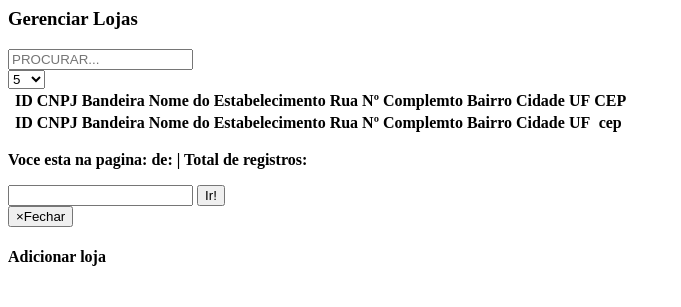
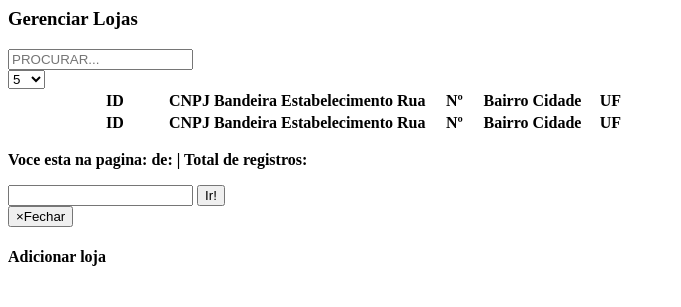
Before and after one commit to devcafe/webCafe, a PHP site: page /webCafe/modulos/mod_operacional/view/ger_lojas.php in a window 1280 px wide. Shown: the top 307 px of the page, without its empty margins (0-681 px from the left). Run offline with PHP 8.4, Linux system fonts and the light colour scheme; the visitor is signed in with stand-in values (Sample User, id 1); data comes from the database, SQL or seed files in the repository; data that the repository does not hold is empty.

Commit message:
Correcoes de layout no modulo operacional

```diff
--- a/modulos/mod_operacional/view/ger_lojas.php
+++ b/modulos/mod_operacional/view/ger_lojas.php
@@ -48,21 +48,21 @@
 	<?php if(accessRules(22) || accessRules(99)){ echo "<input type = 'hidden' value = 'true' name = 'accessDelete'>"; } ?>
 	<?php if(accessRules(23) || accessRules(99)){ echo "<input type = 'hidden' value = 'true' name = 'accessEdit'>"; } ?>
 
-	<div id="gerLojas_tabelWrapperExport">
+	<div id="gerLojas_tabelWrapperExport" class = "table-responsive">
 		<table id = "gerLojas_table" class="table table-striped table-condensed table-hover">
 			<thead>
 				<th class = "width50"></th>
-				<th id = "idLoja"> ID <span class="pull-right glyphicon glyphicon-chevron-down"></span></th>
+				<th id = "idLoja" class = "width100"> ID <span class="pull-right glyphicon glyphicon-chevron-down"></span></th>
 				<th id = "cnpj"> CNPJ <span class="pull-right glyphicon glyphicon-chevron-down"></span></th>
 				<th id = "bandeira"> Bandeira <span class="pull-right glyphicon glyphicon-chevron-down"></span></th>
-				<th id = "nome"> Nome do Estabelecimento <span class="pull-right glyphicon glyphicon-chevron-down"></span></th>
+				<th id = "nome"> Estabelecimento <span class="pull-right glyphicon glyphicon-chevron-down"></span></th>
 				<th id = "rua"> Rua <span class="pull-right glyphicon glyphicon-chevron-down"></span></th>
-				<th id = "numero"> Nº <span class="pull-right glyphicon glyphicon-chevron-down"></span></th>
-				<th id = "complemento"> Complemto <span class="pull-right glyphicon glyphicon-chevron-down"></span></th>
+				<th id = "numero" class = "width50"> Nº <span class="pull-right glyphicon glyphicon-chevron-down"></span></th>
+				<!--<th id = "complemento"> Complemto <span class="pull-right glyphicon glyphicon-chevron-down"></span></th>-->
 				<th id = "bairro"> Bairro <span class="pull-right glyphicon glyphicon-chevron-down"></span></th>
 				<th id = "cidade"> Cidade <span class="pull-right glyphicon glyphicon-chevron-down"></span></th>
-				<th id = "uf"> UF <span class="pull-right glyphicon glyphicon-chevron-down"></span></th>
-				<th id = "cep"> CEP <span class="pull-right glyphicon glyphicon-chevron-down"></span></th>
+				<th id = "uf" class = "width50"> UF <span class="pull-right glyphicon glyphicon-chevron-down"></span></th>
+				<!--<th id = "cep"> CEP <span class="pull-right glyphicon glyphicon-chevron-down"></span></th>-->
 
 				<th class = "width100"></th>
 			</thead>
@@ -76,14 +76,14 @@
 				<th> ID </th>
 				<th> CNPJ </th>
 				<th> Bandeira </th>
-				<th> Nome do Estabelecimento </th>
+				<th> Estabelecimento </th>
 				<th> Rua </th>
 				<th> Nº </th>
-				<th> Complemto </th>
+				<!--<th> Complemento </th>-->
 				<th> Bairro </th>
 				<th> Cidade </th>
 				<th> UF </th>
-				<th> cep </th>
+				<!--<th> cep </th>-->
 				<th class = "width100"></th>
 			</tfoot>
 		</table>
--- a/modulos/mod_operacional/view/resources/css/ger_lojas.css
+++ b/modulos/mod_operacional/view/resources/css/ger_lojas.css
@@ -5,6 +5,13 @@
 
 select[name=bandeira]{
 	border: 0px !important;
+}
+
+.width50{
+	width:50px;
+}
+.width100{
+	width:100px;
 }
 
 .marginLeft20{
@@ -26,3 +33,13 @@ input[type="text"], a[contenteditable=true]{
 	background-position: 456px, 50px;
 
 }
+
+.table {
+  table-layout:fixed;
+}
+
+.table td {
+  white-space: nowrap;
+  overflow: hidden;
+  text-overflow: ellipsis;
+}
--- a/modulos/mod_operacional/view/resources/js/ger_lojas.js
+++ b/modulos/mod_operacional/view/resources/js/ger_lojas.js
@@ -175,11 +175,11 @@ $(function(){
 								"<td>"+data[1][i].nome+"</td>"+
 								"<td>"+data[1][i].rua+"</td>"+
 								"<td>"+data[1][i].numero+"</td>"+
-								"<td>"+data[1][i].complemento+"</td>"+
+								//"<td>"+data[1][i].complemento+"</td>"+
 								"<td>"+data[1][i].bairro+"</td>"+
 								"<td>"+data[1][i].cidade+"</td>"+
 								"<td>"+data[1][i].uf+"</td>"+
-								"<td>"+data[1][i].cep+"</td>"+
+								//"<td>"+data[1][i].cep+"</td>"+
 								"<td class = 'width100'>"+
 									"<button "+disabledDelete+" id = 'del_"+ data[1][i].idLoja +"' name = 'delete' type='button' class='btn btn-danger pull-left'>"+
 									  "<span class='glyphicon glyphicon-trash'></span>"+
--- a/modulos/mod_telefonia/view/resources/css/ger_usuarios.css
+++ b/modulos/mod_telefonia/view/resources/css/ger_usuarios.css
@@ -29,7 +29,6 @@
 .table {
   table-layout:fixed;
 }
-
 .table td {
   white-space: nowrap;
   overflow: hidden;
```
